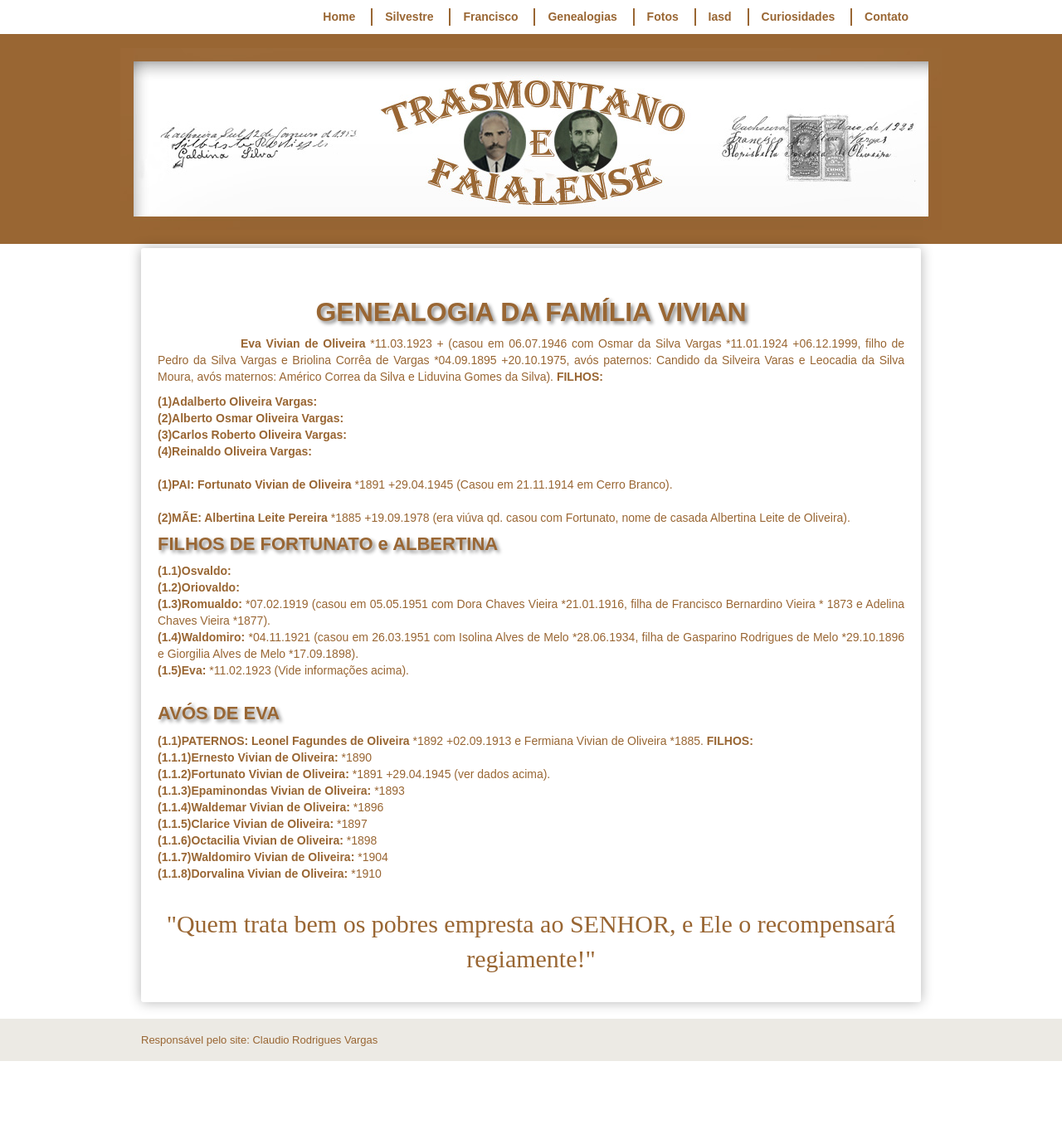
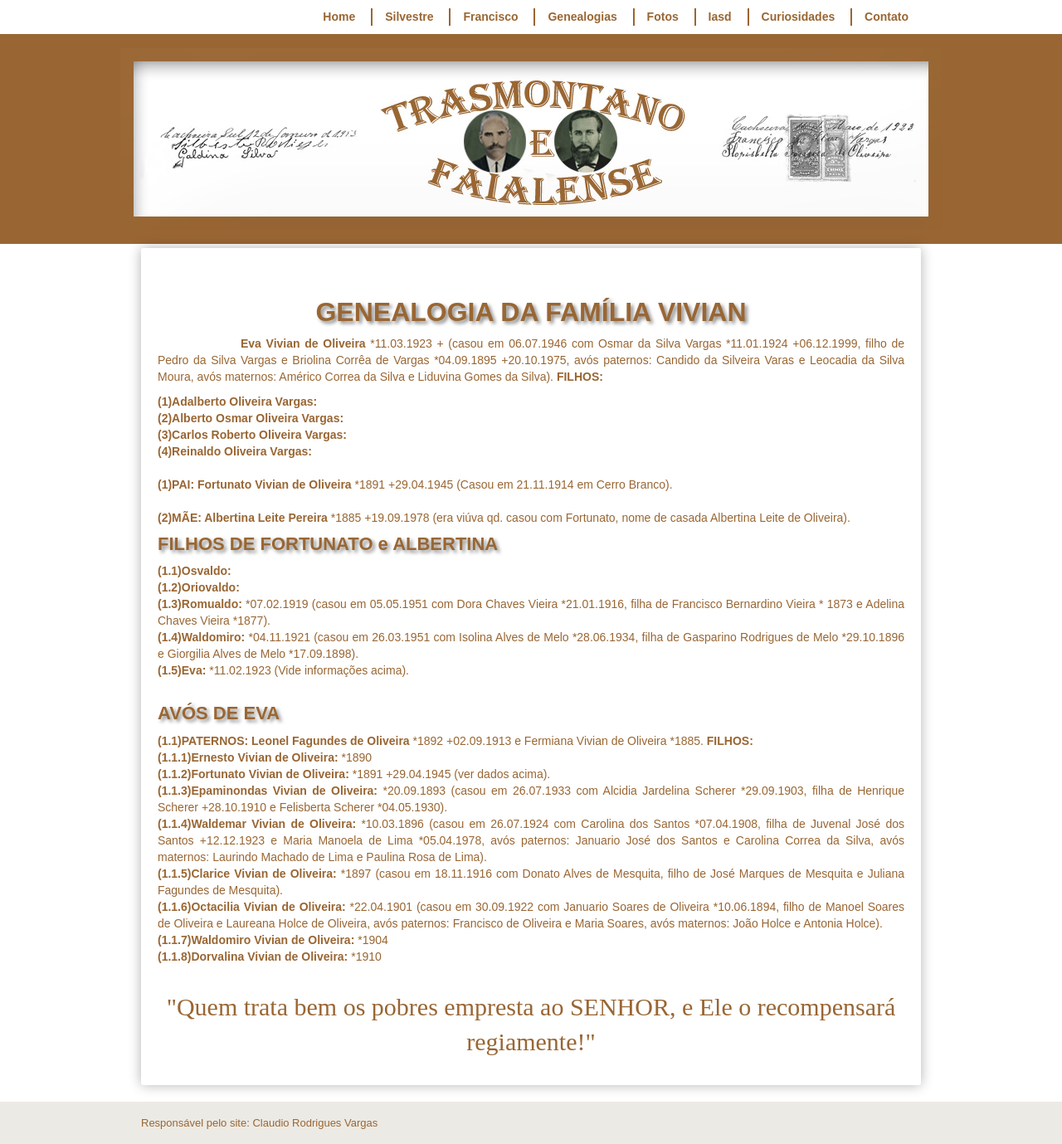
Before and after one commit to claudiovargas1955/claudiovargas1955.github.io, a Jekyll site: the page built from _pages/familia-vivian.html, in a window 1280 px wide. Shown: the whole page at 83% size. Built offline with Jekyll 4.4.1, drawn with Linux system fonts in a browser that asks for light colours; some web fonts are replaced; before the commit the page ends 1279 px from its top, so only the background shows below that.

Commit message:
Update familia-vivian.html

```diff
--- a/_pages/familia-vivian.html
+++ b/_pages/familia-vivian.html
@@ -121,10 +121,16 @@ e Adelina Chaves Vieira *1877).<br>
 <p><b>(1.1)PATERNOS: Leonel Fagundes de Oliveira </b>*1892 +02.09.1913 e Fermiana Vivian de Oliveira *1885. <b>FILHOS: </b><br>
   <b>(1.1.1)Ernesto Vivian de Oliveira: </b>*1890<br>
   <b>(1.1.2)Fortunato Vivian de Oliveira: </b>*1891 +29.04.1945 (ver dados acima).<br>
-  <b>(1.1.3)Epaminondas Vivian de Oliveira: </b>*1893 <br>
-  <b>(1.1.4)Waldemar Vivian de Oliveira: </b>*1896 <br>
-  <b>(1.1.5)Clarice Vivian de Oliveira: </b>*1897 <br>
-  <b>(1.1.6)Octacilia Vivian de Oliveira: </b>*1898 <br>
+  <b>(1.1.3)Epaminondas Vivian de Oliveira: </b>*20.09.1893 (casou em 26.07.1933 com Alcidia Jardelina Scherer *29.09.1903, filha de
+  Henrique Scherer +28.10.1910 e Felisberta Scherer *04.05.1930).<br>
+  <b>(1.1.4)Waldemar Vivian de Oliveira: </b>*10.03.1896 (casou em 26.07.1924 com Carolina dos Santos *07.04.1908, filha de Juvenal
+  José dos Santos +12.12.1923 e Maria Manoela de Lima *05.04.1978, avós paternos: Januario José dos Santos e Carolina Correa da Silva,
+  avós maternos: Laurindo Machado de Lima e Paulina Rosa de Lima).<br>
+  <b>(1.1.5)Clarice Vivian de Oliveira: </b>*1897 (casou em 18.11.1916 com Donato Alves de Mesquita, filho de José Marques de Mesquita
+  e Juliana Fagundes de Mesquita).<br>
+  <b>(1.1.6)Octacilia Vivian de Oliveira: </b>*22.04.1901 (casou em 30.09.1922 com Januario Soares de Oliveira *10.06.1894, filho de
+  Manoel Soares de Oliveira e Laureana Holce de Oliveira, avós paternos: Francisco de Oliveira e Maria Soares, avós maternos: João
+  Holce e Antonia Holce).<br>
   <b>(1.1.7)Waldomiro Vivian de Oliveira: </b>*1904 <br>
   <b>(1.1.8)Dorvalina Vivian de Oliveira: </b>*1910 <br><br>
 
```
